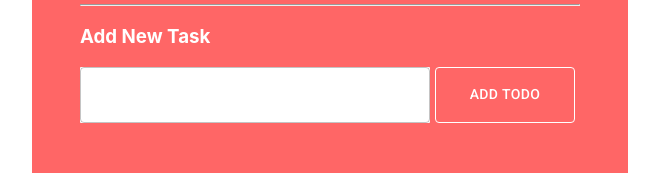
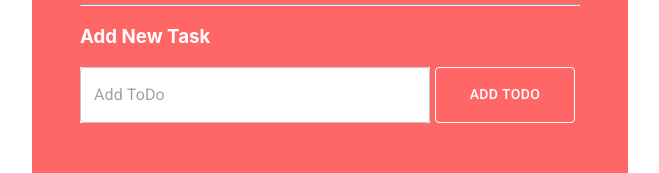
Before and after one commit to Sajawal-dev1/task-to-do, a React (Create React App) app: page / in a window 1280 px wide. Shown: the part 220-393 px from the top of the page, without its empty margins (310-969 px from the left). Built offline with nearby package versions, Linux system fonts and the light colour scheme.

Commit message:
empty-field-issue-fixed

```diff
--- a/src/components/AddTaskField.js
+++ b/src/components/AddTaskField.js
@@ -24,7 +24,7 @@ const useStyles = makeStyles({
 });
 const AddTaskField = ({ addTask }) => {
   const classes = useStyles();
-  const { resetField, handleSubmit, control } = useForm({});
+  const { resetField, handleSubmit, control } = useForm({defaultValues:{todo:""}});
   const submit = handleSubmit((data) => (addTask(data), resetField("todo")));
   return (
     <Box sx={{ marginTop: 30 % { display: "flex" } }}>
@@ -35,10 +35,8 @@ const AddTaskField = ({ addTask }) => {
         name="todo"
         placeholder="Add ToDo"
         rules={{ required: true }}
-        defaultValue=" "
       />
       <Buttons
-        size="small"
         className={classes.todoBtn}
         onClick={submit}
         value="Add TODO"
--- a/src/components/TodoInputs.js
+++ b/src/components/TodoInputs.js
@@ -1,7 +1,7 @@
 import { TextField } from "@mui/material";
 import { useController } from "react-hook-form";
 function Input({ name, placeholder, className, defaultValue, rules, control }) {
-  const { field } = useController({ name, control });
+  const { field } = useController({ name, control,rules });
   return (
     <div>
     <TextField
```
